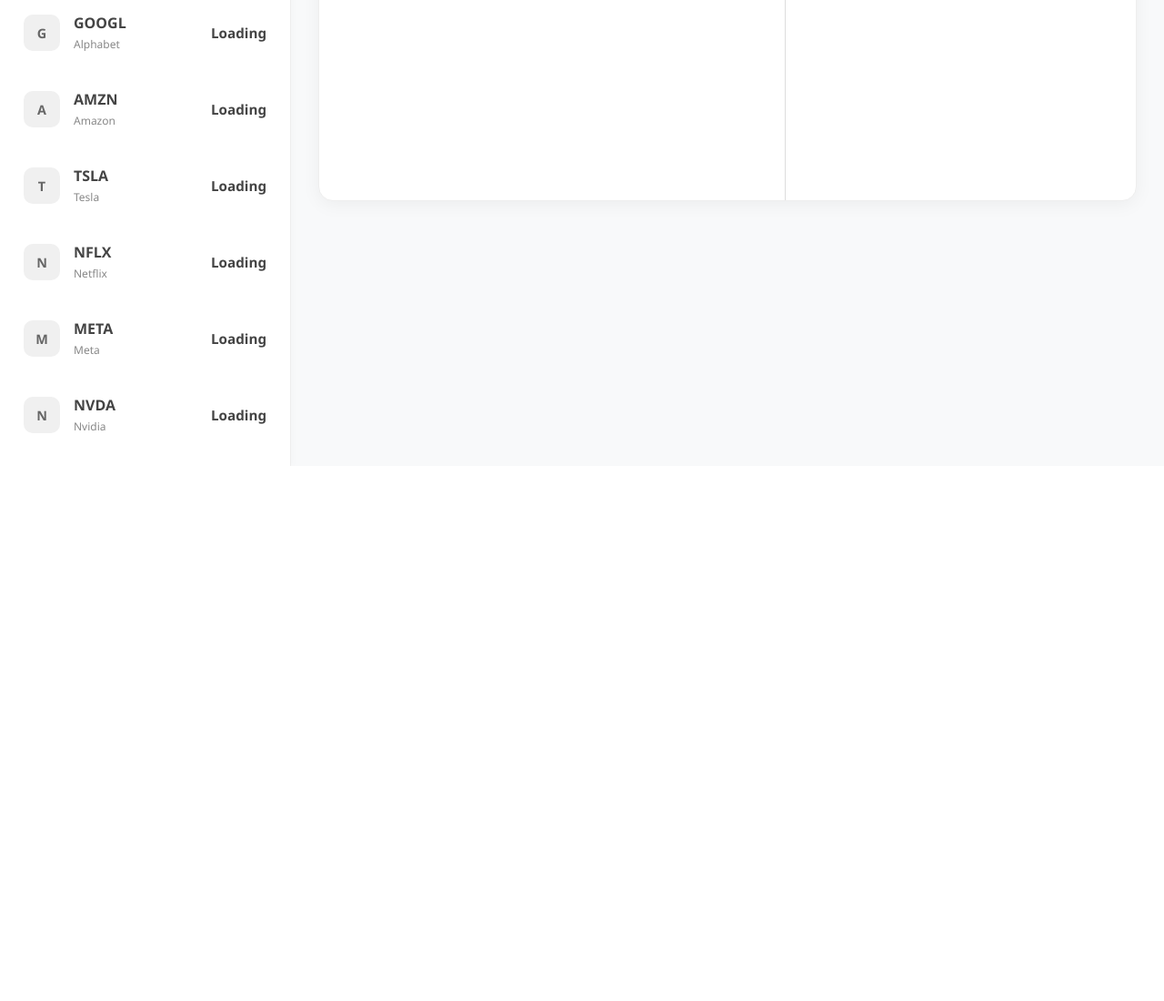
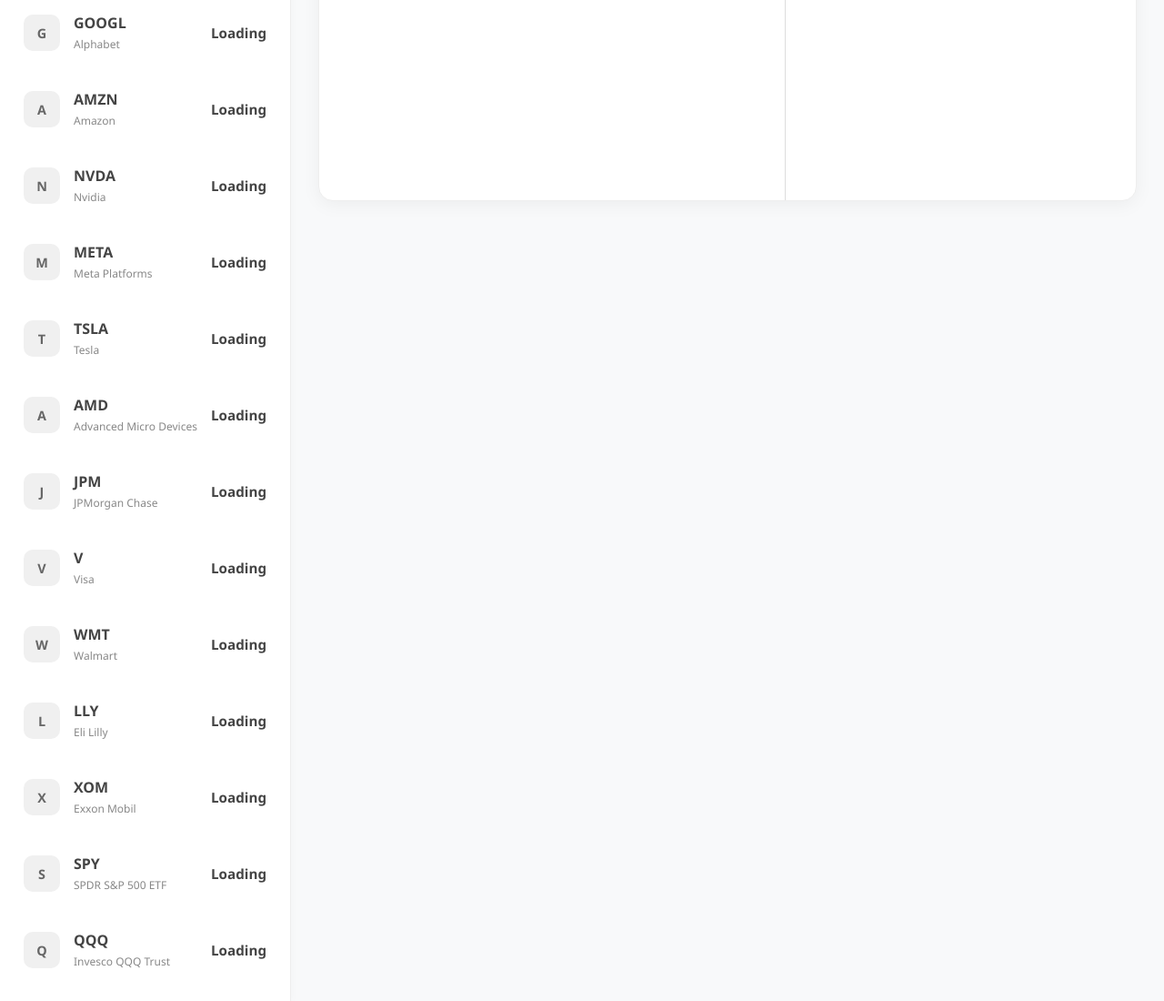
Before and after one commit to valeriu-viscreanu/StockApp, an ASP.NET Core app: template src/StockApp.Web/Views/Trade/Index.cshtml in a window 1280 px wide. Shown: the part 300-1400 px from the top of the page at 91% size. Before the commit the page ends 812 px from the top, so only its background shows below. Run offline with ASP.NET Core 8, Linux system fonts and the light colour scheme; the template is opened without the code that fills it, so the values that code supplies are empty; a map, chart or similar area stays blank; some libraries are stand-ins or nearby versions.

Commit message:
more stocks

```diff
--- a/src/StockApp.Web/Views/Trade/Index.cshtml
+++ b/src/StockApp.Web/Views/Trade/Index.cshtml
@@ -12,10 +12,17 @@
     ("AAPL", "Apple", 0),
     ("GOOGL", "Alphabet", 0),
     ("AMZN", "Amazon", 0),
+    ("NVDA", "Nvidia", 0),
+    ("META", "Meta Platforms", 0),
     ("TSLA", "Tesla", 0),
-    ("NFLX", "Netflix", 0),
-    ("META", "Meta", 0),
-    ("NVDA", "Nvidia", 0)
+    ("AMD", "Advanced Micro Devices", 0),
+    ("JPM", "JPMorgan Chase", 0),
+    ("V", "Visa", 0),
+    ("WMT", "Walmart", 0),
+    ("LLY", "Eli Lilly", 0),
+    ("XOM", "Exxon Mobil", 0),
+    ("SPY", "SPDR S&P 500 ETF", 0),
+    ("QQQ", "Invesco QQQ Trust", 0)
 };
 }
 
```
Also changed, not shown: README.md.
